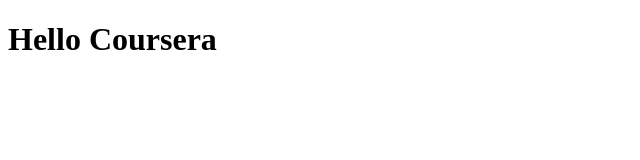
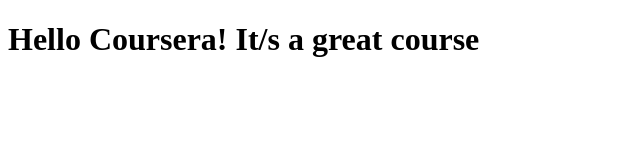
Before and after one commit to moradas23/coursera-test, a plain HTML site: page site/index.html in a window 1280 px wide. Shown: the whole page, without its empty margins (0-640 px from the left). Drawn offline with Linux system fonts and the light colour scheme.

Commit message:
Small addition to a out page content

```diff
--- a/site/index.html
+++ b/site/index.html
@@ -4,6 +4,6 @@
 	<title>Hello Coursera!</title>
 </head>
 <body>
-<h1> Hello Coursera </h1>
+<h1> Hello Coursera! It/s a great course </h1>
 </body>
 </html>
```
